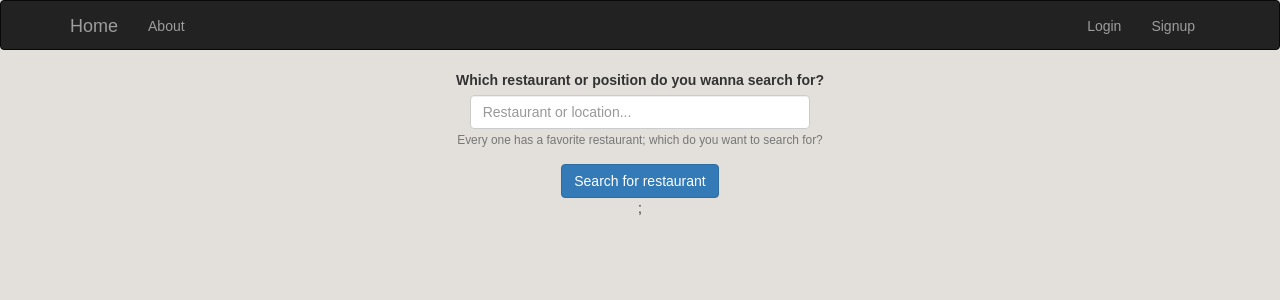
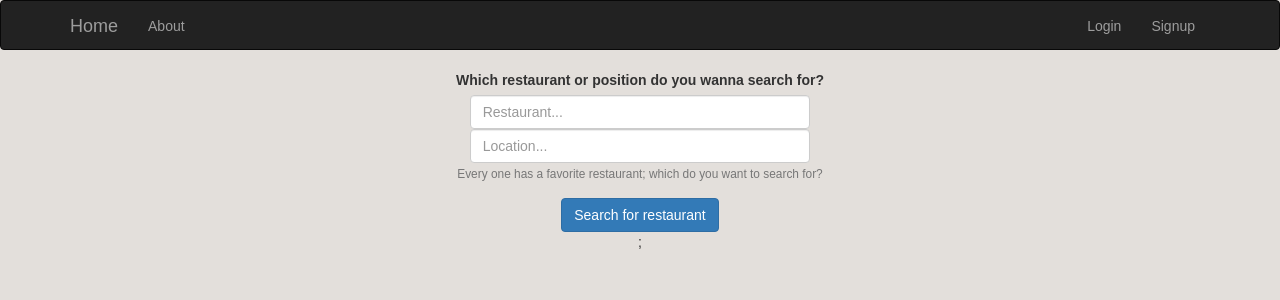
Before and after one commit to Markz666/restaurant-square, a React (Create React App) app in the folder frontend/: page /searchPage in a window 1280 px wide. Shown: the top 300 px of the page. Built offline with nearby package versions, Linux system fonts and the light colour scheme.

Commit message:
test submit two forms with one button

```diff
--- a/frontend/src/App.css
+++ b/frontend/src/App.css
@@ -32,6 +32,10 @@
   }
  }
 
+/* #restaurantHelp {
+  display: block;
+} */
+
 @keyframes App-logo-spin {
   from { transform: rotate(0deg); }
   to { transform: rotate(360deg); }
--- a/frontend/src/App.js
+++ b/frontend/src/App.js
@@ -29,7 +29,8 @@ class App extends Component {
   }
   state = {
     response: '',
-    restaurant: ''
+    restaurant: '',
+    location: ''
   };
 
   // componentDidMount() {
@@ -45,9 +46,10 @@ class App extends Component {
   //   return body;
   // }
 
-  onSearch = (searchQuery) => {
+  onSearch = (nameQuery, locationQuery) => {
     this.setState({
-      restaurant: searchQuery
+      restaurant: nameQuery,
+      location: locationQuery
     });
   };
 
--- a/frontend/src/Display/RestaurantPanel.js
+++ b/frontend/src/Display/RestaurantPanel.js
@@ -153,7 +153,7 @@ function updateComponent(response) {
 }
 
 async function updatePage(imgID) {
-    const response = await fetch('api/getRestaurantInfo?id=' + imgID);
+    const response = await fetch('/api/getRestaurantInfo?id=' + imgID);
     const body = await response.json();
 
     if (response.status !== 200) throw Error(body.message);
--- a/frontend/src/Restaurant/RestaurantListContainer.js
+++ b/frontend/src/Restaurant/RestaurantListContainer.js
@@ -12,9 +12,17 @@ class RestaurantListContainer extends Component {
     componentDidMount = async() => {
     	console.log("---------componentDidMount");
         const { match } = this.props;
-        console.log(match);
+        console.log(match.params);
         const restaurant = match.params.restaurantName;
+        const location = match.params.restaurantLocation;
         console.log("---------restaurant:" + restaurant);
+        console.log("location is: " + location);
+        if (restaurant) {
+            fetch('/api/getRestaurants?term=' + restaurant + "&location" + location)
+            .then(response => {
+                console.log(response.body);
+            })
+        }
         // if (restaurant) {
         //     const matches = await fetch('api/getRestaurants?term=' + restaurant);
         //     const body = await matches.json();
--- a/frontend/src/Restaurant/SearchForm.js
+++ b/frontend/src/Restaurant/SearchForm.js
@@ -5,23 +5,30 @@ class SearchForm extends Component {
         super(props);
 
         this.state = {
-            searchQuery: "",
+            nameQuery: "",
+            locationQuery: ""
         };
     }
 
     onSubmit = e => {
         e.preventDefault();
-        if (this.state.searchQuery) {
+        if (this.state.nameQuery && this.state.locationQuery) {
             console.log("on submit");
-            this.props.onSearch(this.state.searchQuery);
+            this.props.onSearch(this.state.nameQuery, this.state.locationQuery);
         }
     };
 
-    onSearchQueryChange = e => {
+    onNameQueryChange = e => {
         this.setState({
-            searchQuery: e.target.value
+            nameQuery: e.target.value
         });
     };
+
+    onLocationQueryChange = e => {
+        this.setState({
+            locationQuery: e.target.value
+        })
+    }
 
     render() {
         return (
@@ -30,15 +37,25 @@ class SearchForm extends Component {
                     <label htmlFor="restaurantName">
                     Which restaurant or position do you wanna search for?
                     </label>
+                    <div className="searchInputs">
                     <input
                       type="text"
-                      value={this.state.searchQuery}
-                      onChange={this.onSearchQueryChange}
+                      value={this.state.nameQuery}
+                      onChange={this.onNameQueryChange}
                       className="form-control"
                       id="restaurantName"
                       aria-describedby="restaurantHelp"
-                      placeholder="Restaurant or location..."
+                      placeholder="Restaurant..."
                     />
+                    <input
+                      type="text"
+                      value={this.state.locationQuery}
+                      onChange={this.onLocationQueryChange}
+                      className="form-control"
+                      id="restaurantLocation"
+                      placeholder="Location..."
+                    />
+                    </div>
                     <small id="restaurantHelp" className="form-text text-muted">
                     Every one has a favorite restaurant; which do you want to search for?
                     </small>
--- a/frontend/src/Restaurant/SearchPage.js
+++ b/frontend/src/Restaurant/SearchPage.js
@@ -2,8 +2,8 @@ import React, { Component } from "react";
 import SearchForm from "./SearchForm";
 
 class SearchPage extends Component {
-    onSearch = (searchQuery) => {
-        window.location.href = "/search/:" + searchQuery;
+    onSearch = (nameQuery, locationQuery) => {
+        window.location.href = "/search/" + nameQuery + '&' + locationQuery;
     };
 
     render() {
```
Also changed, not shown: 1 other file (tests, documents, lock files or other folders).
